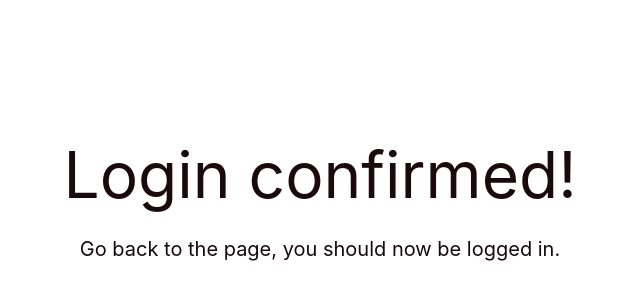
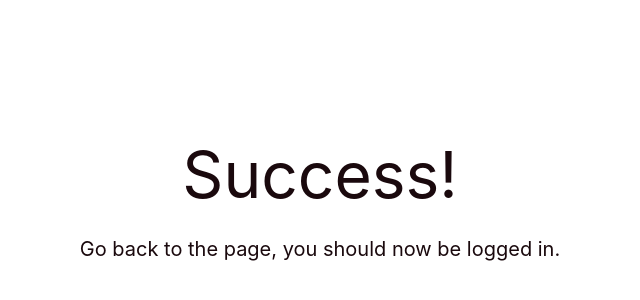
Before and after one commit to magus/next-magic-auth, a Next.js app: page /auth/confirm in a window 1280 px wide. Shown: the part 202-502 px from the top of the page, without its empty margins (320-960 px from the left). Built offline with nearby package versions, Linux system fonts and the light colour scheme; what subscriptions-transport-ws would draw is missing.

Commit message:
confirm: text and style

```diff
--- a/pages/auth/confirm.js
+++ b/pages/auth/confirm.js
@@ -5,7 +5,7 @@ import styles from 'styles/auth-confirm.module.css';
 export default function LoginConfirm() {
   return (
     <Page className={styles.container}>
-      <div className={styles.header}>Login confirmed!</div>
+      <div className={styles.header}>Success!</div>
 
       <div className={styles.instructions}>
         Go back to the page, you should now be logged in.
--- a/styles/auth-confirm.module.css
+++ b/styles/auth-confirm.module.css
@@ -6,6 +6,7 @@
   flex-direction: column;
   justify-content: center;
   align-items: center;
+  text-align: center;
 
   padding: 0 var(--spacer-3);
 }
--- a/styles/globals.css
+++ b/styles/globals.css
@@ -42,7 +42,6 @@ a {
   list-style: none outside none;
   margin: 0;
   padding: 0;
-  text-align: left;
   text-decoration: none;
   text-indent: 0;
   color: rgba(var(--black), 1.0);
```
